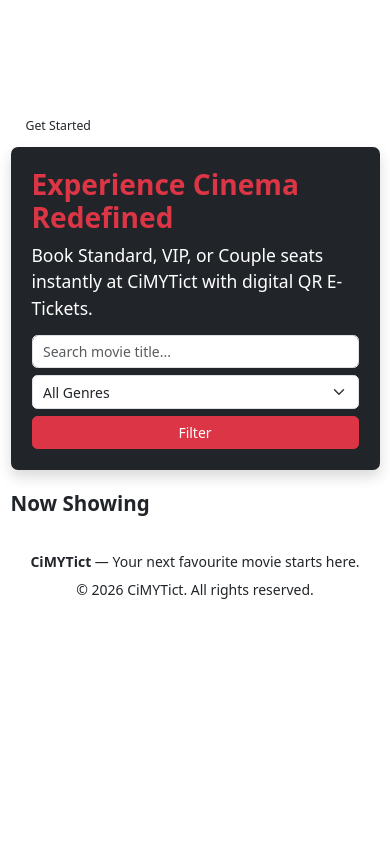
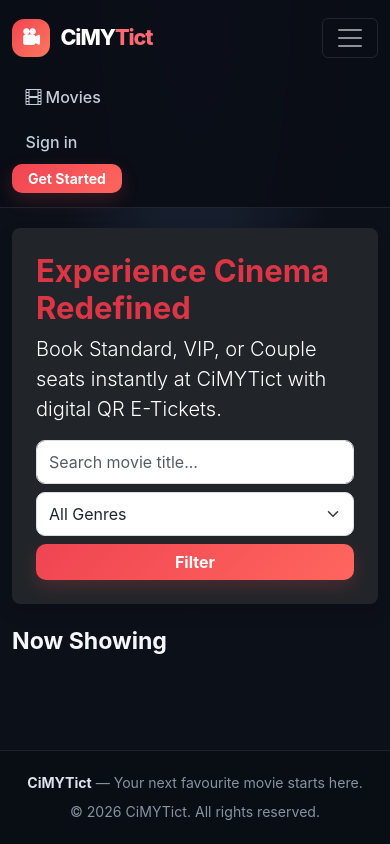
Before and after one commit to ryusen-lhj/CiMYTict, an ASP.NET Core app: page / in a window 390 px wide, after a click that opens the changed part. Run offline with ASP.NET Core 8, Linux system fonts and the light colour scheme; style sheets or scripts are compiled from the project's sources; some libraries are stand-ins or nearby versions.

Commit message:
Add modern responsive cinema design system

```diff
--- a/CiMYTict/wwwroot/css/site.css
+++ b/CiMYTict/wwwroot/css/site.css
@@ -1,31 +1,187 @@
-html {
-  font-size: 14px;
+:root {
+  --cinema-bg: #0c1019;
+  --cinema-surface: #151c29;
+  --cinema-surface-soft: #1b2433;
+  --cinema-text: #f5f7fb;
+  --cinema-muted: #a6afbf;
+  --cinema-accent: #f04452;
+  --cinema-accent-dark: #d92e40;
+  --cinema-border: rgba(255,255,255,.09);
 }
 
-@media (min-width: 768px) {
-  html {
-    font-size: 16px;
-  }
+html { font-size: 16px; min-height: 100%; position: relative; }
+body {
+  min-height: 100vh;
+  margin: 0;
+  padding-bottom: 88px;
+  color: var(--cinema-text);
+  background: radial-gradient(ellipse at 50% -20%, #202b40 0, var(--cinema-bg) 55%);
+  font-family: Inter, ui-sans-serif, system-ui, -apple-system, BlinkMacSystemFont, "Segoe UI", sans-serif;
 }
+a { color: inherit; }
+.page-container { padding-top: 2rem; }
 
-.btn:focus, .btn:active:focus, .btn-link.nav-link:focus, .form-control:focus, .form-check-input:focus {
-  box-shadow: 0 0 0 0.1rem white, 0 0 0 0.25rem #258cfb;
+.cinema-navbar {
+  background: rgba(10, 14, 22, .92);
+  border-bottom: 1px solid var(--cinema-border);
+  padding: .85rem 0;
+  backdrop-filter: blur(16px);
 }
+.cinema-brand {
+  display: inline-flex;
+  align-items: center;
+  gap: .65rem;
+  font-size: 1.35rem;
+  font-weight: 800;
+  letter-spacing: -.05em;
+}
+.brand-mark {
+  display: inline-grid;
+  place-items: center;
+  width: 38px;
+  height: 38px;
+  color: #fff;
+  background: linear-gradient(135deg, var(--cinema-accent), #ff785e);
+  border-radius: 12px;
+  font-size: 1.05rem;
+}
+.brand-accent { color: #ff6974; }
+.cinema-navbar .nav-link {
+  color: #c5ccda;
+  font-weight: 550;
+  padding: .65rem .85rem !important;
+  transition: color .2s ease;
+}
+.cinema-navbar .nav-link:hover, .cinema-navbar .nav-link:focus { color: #fff; }
+.cinema-navbar .dropdown-menu {
+  background: #182131;
+  border: 1px solid var(--cinema-border);
+  border-radius: 12px;
+  padding: .5rem;
+  box-shadow: 0 18px 40px rgba(0,0,0,.3);
+}
+.cinema-navbar .dropdown-item { color: #dce2ec; border-radius: 7px; padding: .55rem .75rem; }
+.cinema-navbar .dropdown-item:hover { color: #fff; background: #29364a; }
+.btn-cinema-primary, .btn-danger {
+  color: #fff !important;
+  background: linear-gradient(135deg, var(--cinema-accent), #ff665e);
+  border: 0;
+  border-radius: 10px;
+  font-weight: 700;
+  box-shadow: 0 7px 18px rgba(240,68,82,.2);
+}
+.btn-cinema-primary:hover, .btn-danger:hover {
+  background: linear-gradient(135deg, var(--cinema-accent-dark), #f04e50);
+  transform: translateY(-1px);
+}
+.nav-logout { border-radius: 9px; }
 
-html {
+.cinema-hero {
   position: relative;
-  min-height: 100%;
+  overflow: hidden;
+  padding: clamp(2rem, 5vw, 4.5rem);
+  margin-bottom: 3rem;
+  border: 1px solid rgba(255,255,255,.1);
+  border-radius: 24px;
+  background:
+    radial-gradient(circle at 85% 15%, rgba(240,68,82,.28), transparent 28%),
+    radial-gradient(circle at 75% 100%, rgba(69,104,160,.2), transparent 35%),
+    linear-gradient(120deg, #202b3d, #111824 72%);
+  box-shadow: 0 24px 70px rgba(0,0,0,.24);
 }
+.cinema-hero::after {
+  content: "CINEMA";
+  position: absolute;
+  right: -1rem;
+  bottom: -3.4rem;
+  color: rgba(255,255,255,.035);
+  font-size: clamp(5rem, 15vw, 12rem);
+  font-weight: 900;
+  letter-spacing: -.09em;
+  pointer-events: none;
+}
+.hero-kicker {
+  display: inline-flex;
+  align-items: center;
+  gap: .5rem;
+  margin-bottom: 1rem;
+  color: #ff9299;
+  font-size: .76rem;
+  font-weight: 800;
+  letter-spacing: .16em;
+  text-transform: uppercase;
+}
+.cinema-hero h1 { max-width: 700px; color: #fff; font-size: clamp(2.35rem, 5vw, 4.25rem); line-height: 1.05; letter-spacing: -.055em; }
+.cinema-hero h1 span { color: #ff6875; }
+.cinema-hero .lead { max-width: 640px; color: #c0cad9; font-size: 1.05rem; line-height: 1.7; }
+.movie-search {
+  position: relative;
+  z-index: 1;
+  max-width: 760px;
+  padding: .65rem;
+  border: 1px solid rgba(255,255,255,.12);
+  border-radius: 14px;
+  background: rgba(7,11,18,.48);
+}
+.movie-search .form-control, .movie-search .form-select {
+  min-height: 46px;
+  color: #f7f8fb;
+  background-color: #202b3b;
+  border: 1px solid rgba(255,255,255,.08);
+  border-radius: 9px;
+}
+.movie-search .form-control::placeholder { color: #9da9ba; }
+.movie-search .form-select option { color: #111; }
 
-body {
-  margin-bottom: 60px;
+.section-heading { display: flex; justify-content: space-between; align-items: end; gap: 1rem; margin-bottom: 1.25rem; }
+.section-heading h2 { margin: 0; color: #fff; font-size: 1.65rem; font-weight: 800; letter-spacing: -.04em; }
+.section-heading p { margin: .35rem 0 0; color: var(--cinema-muted); font-size: .9rem; }
+.movie-card {
+  overflow: hidden;
+  height: 100%;
+  color: var(--cinema-text);
+  background: linear-gradient(160deg, #1a2433, #131a26);
+  border: 1px solid var(--cinema-border) !important;
+  border-radius: 16px;
+  box-shadow: 0 12px 30px rgba(0,0,0,.14);
+  transition: transform .22s ease, box-shadow .22s ease, border-color .22s ease;
 }
+.movie-card:hover { transform: translateY(-6px); border-color: rgba(240,68,82,.45) !important; box-shadow: 0 20px 42px rgba(0,0,0,.28); }
+.movie-poster { width: 100%; height: 330px; object-fit: cover; background: #202b3b; }
+.movie-card .card-body { padding: 1.15rem; }
+.movie-card .card-title { color: #fff; font-size: 1.05rem; letter-spacing: -.02em; }
+.movie-card .text-muted, .movie-card .text-secondary { color: #a6b1c2 !important; }
+.movie-card .badge { color: #ffd9dc; background: rgba(240,68,82,.17) !important; border: 1px solid rgba(240,68,82,.24); border-radius: 6px; }
+.movie-card .btn { padding: .7rem 1rem; }
+.form-control, .form-select {
+  min-height: 44px;
+  border-color: #d9dee7;
+  border-radius: 9px;
+}
+.form-control:focus, .form-select:focus {
+  border-color: var(--cinema-accent);
+  box-shadow: 0 0 0 .2rem rgba(240,68,82,.15);
+}
+.alert { border: 0; border-radius: 12px; }
 
-.form-floating > .form-control-plaintext::placeholder, .form-floating > .form-control::placeholder {
-  color: var(--bs-secondary-color);
-  text-align: end;
+.cinema-footer {
+  position: absolute;
+  right: 0;
+  bottom: 0;
+  left: 0;
+  padding: 1.35rem 0;
+  color: #dce2ec;
+  background: #090d14;
+  border-top: 1px solid var(--cinema-border);
+  font-size: .88rem;
 }
+.footer-muted { color: #8792a3; }
 
-.form-floating > .form-control-plaintext:focus::placeholder, .form-floating > .form-control:focus::placeholder {
-  text-align: start;
+@media (max-width: 767.98px) {
+  .page-container { padding-top: 1.25rem; }
+  .cinema-hero { border-radius: 18px; margin-bottom: 2.25rem; }
+  .cinema-hero::after { font-size: 5rem; bottom: -1.5rem; }
+  .movie-poster { height: 300px; }
+  .section-heading h2 { font-size: 1.4rem; }
+  .cinema-navbar .navbar-collapse { padding-top: .8rem; }
 }
```
